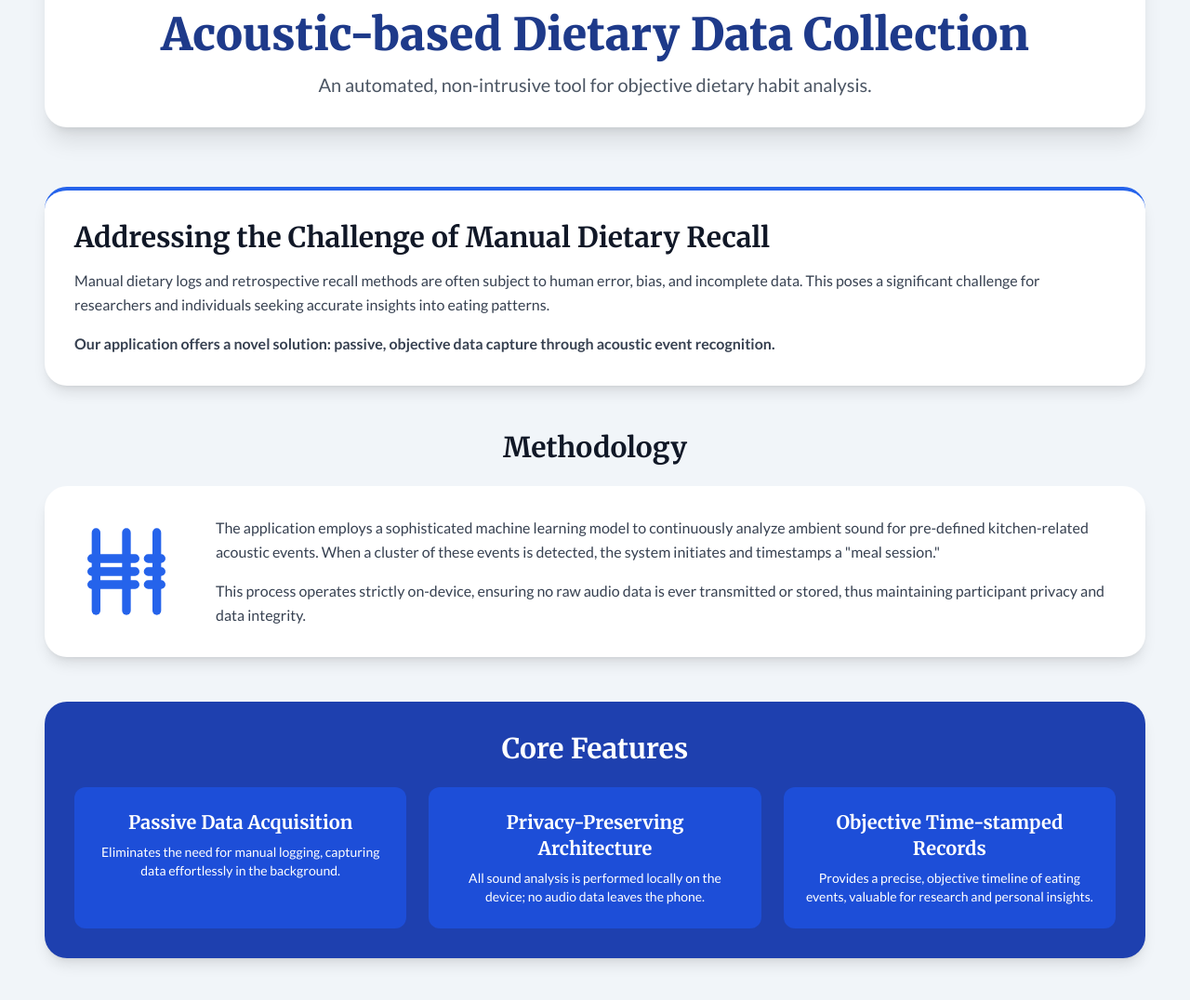
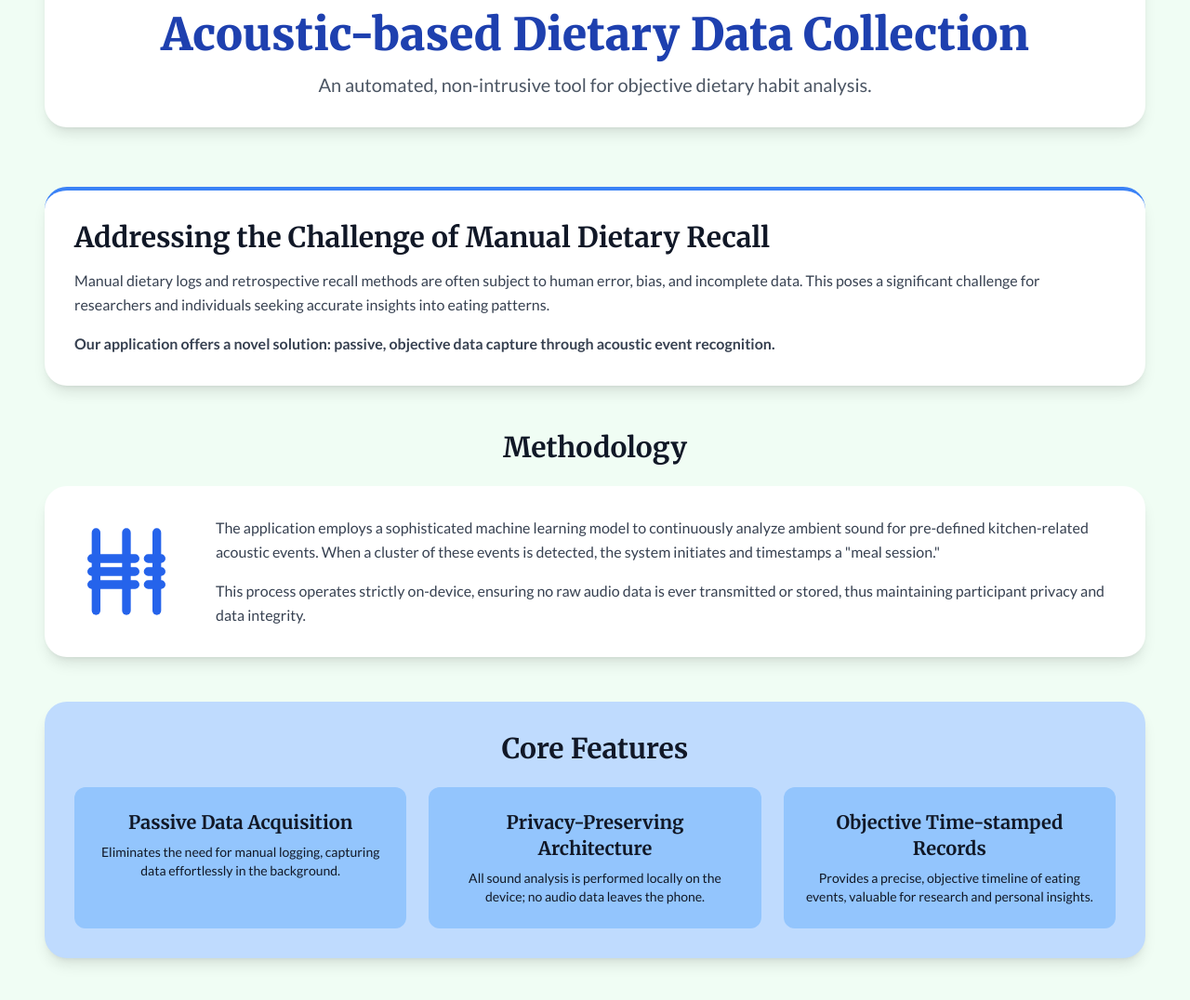
Before and after one commit to darshitttt/acoustiMeal, a plain HTML site: page index.html in a window 1280 px wide. Shown: the part 211-1287 px from the top of the page at 93% size. Drawn offline with nearby package versions, Linux system fonts and the light colour scheme.

Commit message:
beautifying website

```diff
--- a/index.html
+++ b/index.html
@@ -10,7 +10,7 @@
         @import url('https://fonts.googleapis.com/css2?family=Lato:wght@400;700&family=Merriweather:wght@700;900&display=swap');
         body {
             font-family: 'Lato', sans-serif;
-            background-color: #eef2f6;
+            background-color: #f0fdf4; /* A soft, light green background */
         }
         h1, h2, h3 {
             font-family: 'Merriweather', serif;
@@ -20,18 +20,18 @@
         }
     </style>
 </head>
-<body class="bg-slate-100 text-gray-800">
+<body class="bg-green-50 text-gray-900">
 
     <div class="container mx-auto p-6 lg:p-12">
 
         <!-- Header Section -->
-        <header class="text-center mb-16 p-8 bg-white rounded-3xl shadow-xl">
-            <!-- Logo Placeholder - Replace this div with your logo image -->
+        <header class="text-center mb-16 p-8 bg-white rounded-3xl shadow-lg">
+            <!-- Logo -->
             <div class="mb-4">
                 <img src="my_company_logo.jpg" alt="Company Logo" class="mx-auto rounded-full mb-4 max-w-[12rem] h-auto">
             </div>
 
-            <h1 class="text-5xl font-extrabold text-blue-900 mb-4">
+            <h1 class="text-5xl font-extrabold text-blue-800 mb-4">
                 Acoustic-based Dietary Data Collection
             </h1>
             <p class="text-xl text-gray-600 max-w-2xl mx-auto font-light">
@@ -40,7 +40,7 @@
         </header>
 
         <!-- Research Problem & Solution Section -->
-        <section class="bg-white rounded-3xl shadow-lg p-8 mb-12 border-t-4 border-blue-600">
+        <section class="bg-white rounded-3xl shadow-lg p-8 mb-12 border-t-4 border-blue-500">
             <h2 class="text-3xl font-bold text-gray-900 mb-4">Addressing the Challenge of Manual Dietary Recall</h2>
             <p class="text-gray-700 leading-relaxed mb-4">
                 Manual dietary logs and retrospective recall methods are often subject to human error, bias, and incomplete data. This poses a significant challenge for researchers and individuals seeking accurate insights into eating patterns.
@@ -76,18 +76,18 @@
         </section>
 
         <!-- Core Features Section -->
-        <section class="bg-blue-800 text-white rounded-3xl shadow-lg p-8 mb-12">
+        <section class="bg-blue-200 text-gray-900 rounded-3xl shadow-lg p-8 mb-12">
             <h2 class="text-3xl font-bold text-center mb-6">Core Features</h2>
             <div class="grid grid-cols-1 md:grid-cols-3 gap-6 text-center">
-                <div class="p-6 bg-blue-700 rounded-xl transition-all duration-300 transform hover:scale-105">
+                <div class="p-6 bg-blue-300 rounded-xl transition-all duration-300 transform hover:scale-105">
                     <h3 class="font-bold text-xl mb-2">Passive Data Acquisition</h3>
                     <p class="text-sm font-light">Eliminates the need for manual logging, capturing data effortlessly in the background.</p>
                 </div>
-                <div class="p-6 bg-blue-700 rounded-xl transition-all duration-300 transform hover:scale-105">
+                <div class="p-6 bg-blue-300 rounded-xl transition-all duration-300 transform hover:scale-105">
                     <h3 class="font-bold text-xl mb-2">Privacy-Preserving Architecture</h3>
                     <p class="text-sm font-light">All sound analysis is performed locally on the device; no audio data leaves the phone.</p>
                 </div>
-                <div class="p-6 bg-blue-700 rounded-xl transition-all duration-300 transform hover:scale-105">
+                <div class="p-6 bg-blue-300 rounded-xl transition-all duration-300 transform hover:scale-105">
                     <h3 class="font-bold text-xl mb-2">Objective Time-stamped Records</h3>
                     <p class="text-sm font-light">Provides a precise, objective timeline of eating events, valuable for research and personal insights.</p>
                 </div>
```
